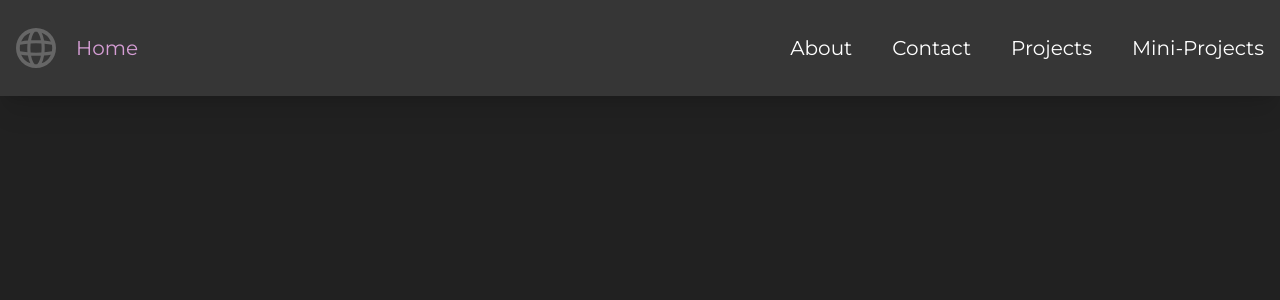
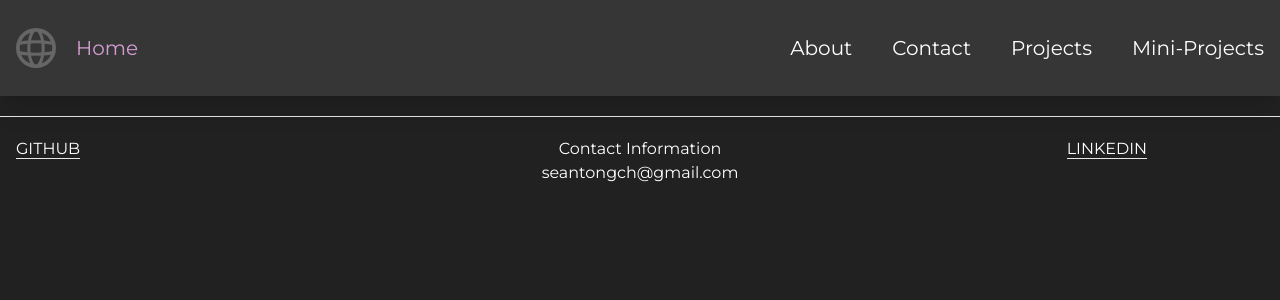
Before and after one commit to Snippin/Portfolio, a Next.js app: page / in a window 1280 px wide. Shown: the top 300 px of the page. Built offline with nearby package versions, Linux system fonts and the light colour scheme.

Commit message:
Create `Footer` component that contains social media links and email

```diff
--- a/src/app/page.js
+++ b/src/app/page.js
@@ -1,8 +1,14 @@
 import Navbar from "../components/Navbar";
+import Footer from "../components/Footer";
 
 export default function Home()
 {
   return (
-    <Navbar currentPage="Home"></Navbar>
+    <>
+      <Navbar currentPage="Home" />
+      <div className="pt-24">
+      </div>
+      <Footer />
+    </>
   );
 }
--- /dev/null
+++ b/src/components/Footer.jsx
@@ -0,0 +1,29 @@
+import Link from "next/link";
+
+const Footer = () =>
+{
+  return (
+    <footer className="flex border-t mx-auto my-5 pt-5">
+      <div className="w-1/6 pl-4">
+        <Link href="https://github.com/Snippin" target="_blank"
+          className="cursor-pointer border-b">
+          GITHUB
+        </Link>
+      </div>
+
+      <div className="w-2/3 px-4 justify-items-center">
+        <p>Contact Information</p>
+        <p>seantongch@gmail.com</p>
+      </div>
+
+      <div className="w-1/6 pr-4">
+        <Link href="http://linkedin.com/in/sean-tong-ch/" target="_blank"
+          className="cursor-pointer border-b">
+          LINKEDIN
+        </Link>
+      </div>
+    </footer >
+  );
+}
+
+export default Footer;
```
